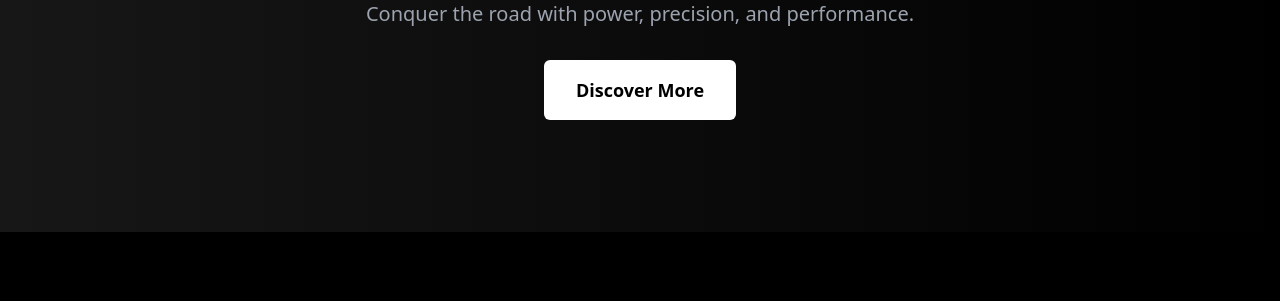
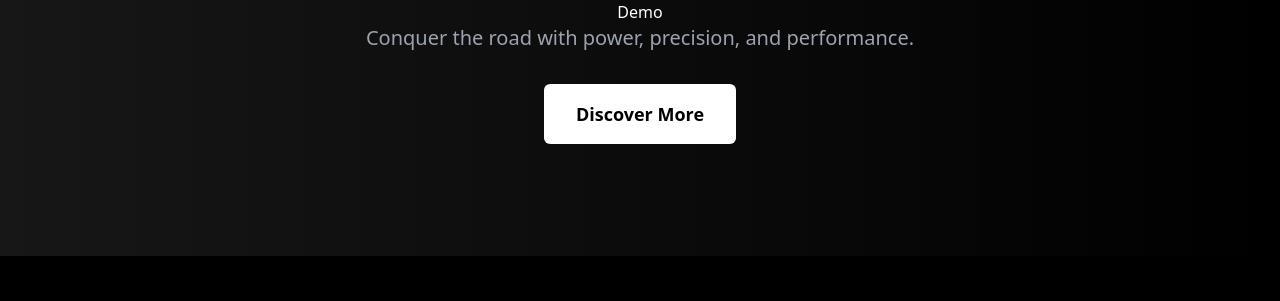
Before and after one commit to MattCunn12/RockyRoadCode, a plain HTML site: page rockyroad/index.html in a window 1280 px wide. Shown: the part 264-565 px from the top of the page. Drawn offline with nearby package versions, Linux system fonts and the light colour scheme.

Commit message:
Update index.html

```diff
--- a/rockyroad/index.html
+++ b/rockyroad/index.html
@@ -27,6 +27,7 @@
 <!-- Hero Section -->
 <section class="bg-gradient-to-r from-neutral-900 to-black text-center py-28">
   <h1 class="text-5xl font-extrabold tracking-tight mb-6 text-white">Tractor Reliability. Redefined.</h1>
+  <h2>Demo</h2>
   <p class="text-xl text-gray-400 mb-8">Conquer the road with power, precision, and performance.</p>
   <button class="px-8 py-4 text-lg font-semibold text-black bg-white rounded-md hover:bg-gray-200" onclick="learnMore()">Discover More</button>
 </section>
```
